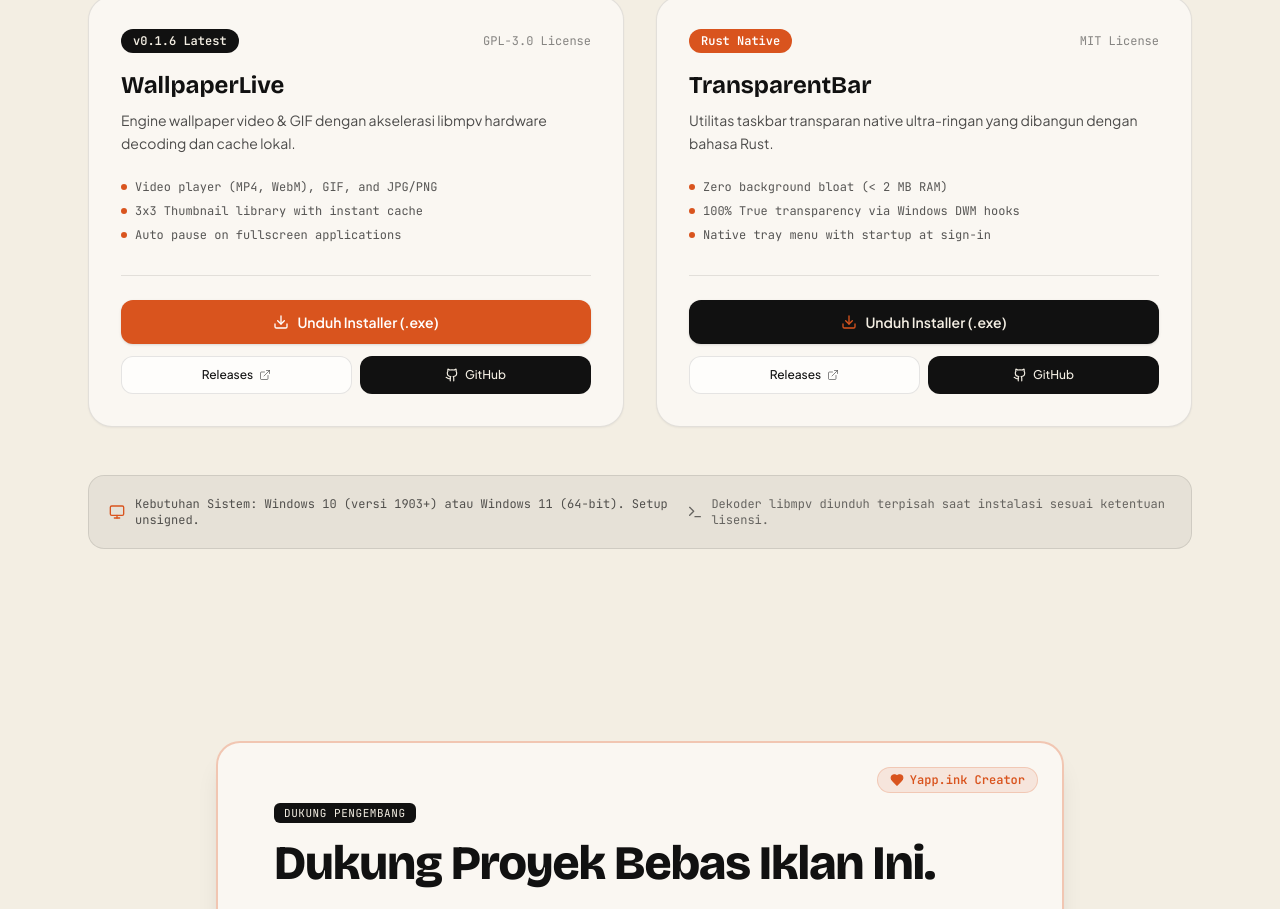
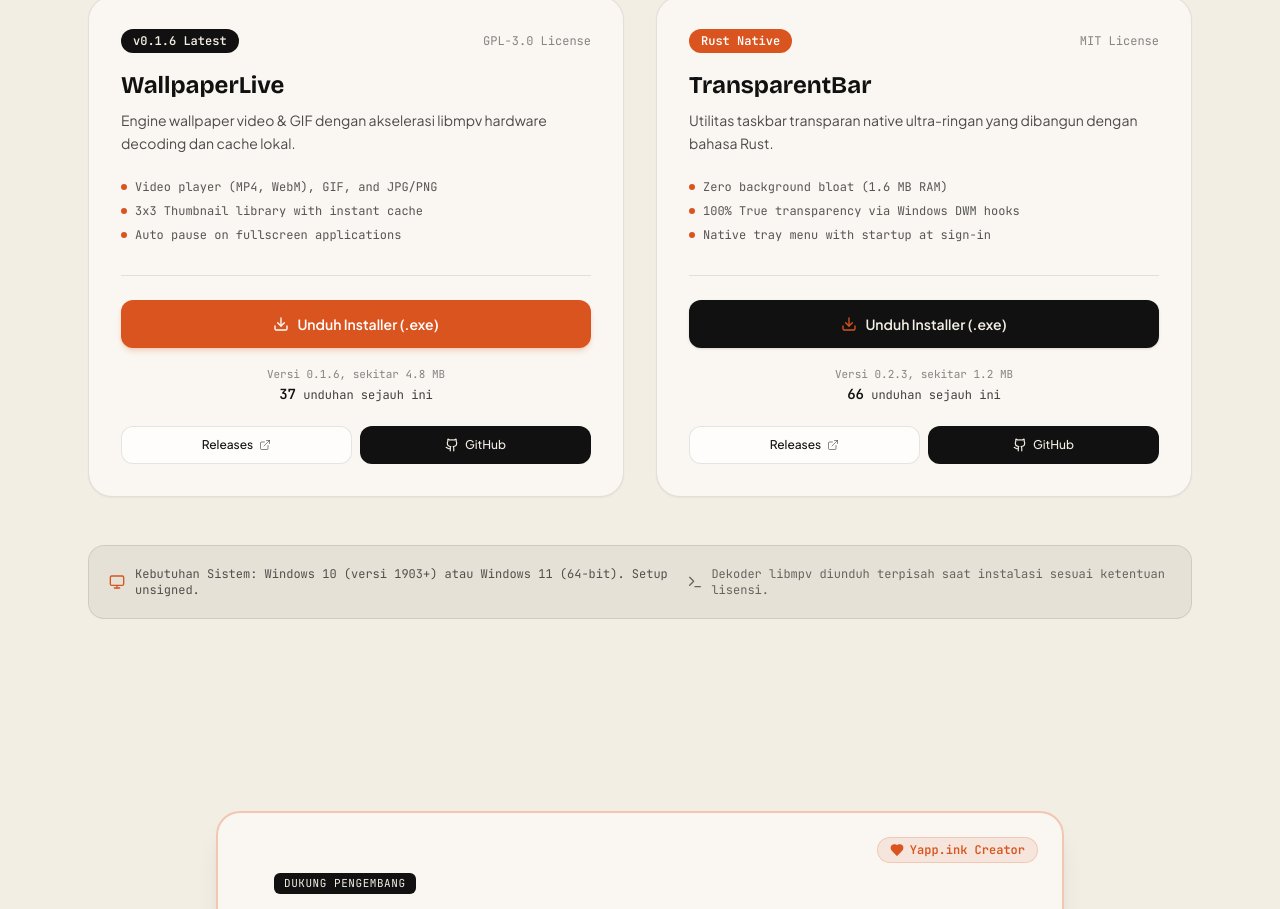
Before and after one commit to Raflyf/LiveBar, a React (Vite) app: page / in a window 1280 px wide. Shown: the part 4573-5482 px from the top of the page. Built offline with nearby package versions, Linux system fonts and the light colour scheme; no server answers.

Commit message:
feat(download): add real-time GitHub download count badges ala nusa

```diff
--- a/src/components/DownloadHub.tsx
+++ b/src/components/DownloadHub.tsx
@@ -1,4 +1,4 @@
-import React from 'react';
+import React, { useState, useEffect } from 'react';
 import { Translation } from '../types/content';
 import { Download, Github, Monitor, Terminal, ExternalLink } from 'lucide-react';
 
@@ -7,6 +7,48 @@ interface DownloadHubProps {
 }
 
 export const DownloadHub: React.FC<DownloadHubProps> = ({ t }) => {
+  // Baseline real download counts as verified from GitHub API
+  const [wlDownloads, setWlDownloads] = useState<number>(37);
+  const [tbDownloads, setTbDownloads] = useState<number>(66);
+
+  useEffect(() => {
+    // Live update from GitHub Releases API
+    async function fetchCounts() {
+      try {
+        const [resWl, resTb] = await Promise.all([
+          fetch('https://api.github.com/repos/Raflyf/WallpaperLive/releases'),
+          fetch('https://api.github.com/repos/Raflyf/TransparentBar/releases'),
+        ]);
+
+        if (resWl.ok) {
+          const dataWl = await resWl.json();
+          let countWl = 0;
+          for (const rel of dataWl) {
+            for (const asset of rel.assets || []) {
+              countWl += asset.download_count || 0;
+            }
+          }
+          if (countWl > 0) setWlDownloads(countWl);
+        }
+
+        if (resTb.ok) {
+          const dataTb = await resTb.json();
+          let countTb = 0;
+          for (const rel of dataTb) {
+            for (const asset of rel.assets || []) {
+              countTb += asset.download_count || 0;
+            }
+          }
+          if (countTb > 0) setTbDownloads(countTb);
+        }
+      } catch {
+        // Fallback to verified baseline counts
+      }
+    }
+
+    fetchCounts();
+  }, []);
+
   return (
     <section id="download" className="py-16 md:py-24 px-4 sm:px-6 max-w-6xl mx-auto">
 
@@ -61,16 +103,26 @@ export const DownloadHub: React.FC<DownloadHubProps> = ({ t }) => {
             </ul>
           </div>
 
-          <div className="space-y-3 pt-6 border-t border-[#111111]/10">
+          <div className="space-y-4 pt-6 border-t border-[#111111]/10">
             <a
               href="https://github.com/Raflyf/WallpaperLive/releases/download/v0.1.6/wallpaperlivesetup-v0.1.6.exe"
-              className="w-full inline-flex items-center justify-center gap-2 px-5 py-3 rounded-xl bg-[#D9541E] text-white font-semibold text-xs sm:text-sm hover:bg-[#c24615] transition-colors shadow-sm"
+              className="w-full inline-flex items-center justify-center gap-2 px-5 py-3.5 rounded-xl bg-[#D9541E] text-white font-semibold text-xs sm:text-sm hover:bg-[#c24615] transition-all transform hover:-translate-y-0.5 shadow-md shadow-[#D9541E]/20"
             >
               <Download className="w-4 h-4" />
               <span>{t.download.installerBtn}</span>
             </a>
 
-            <div className="grid grid-cols-2 gap-2">
+            {/* Nusa Style Download Counter Metric */}
+            <div className="text-center py-0.5">
+              <div className="text-[11px] text-[#111111]/50 font-mono">
+                {t.download.wpVersionSize}
+              </div>
+              <div className="text-xs font-mono text-[#111111]/80 mt-0.5">
+                <strong className="text-[#111111] font-bold text-sm">{wlDownloads.toLocaleString()}</strong> {t.download.downloadsSoFar}
+              </div>
+            </div>
+
+            <div className="grid grid-cols-2 gap-2 pt-1">
               <a
                 href="https://github.com/Raflyf/WallpaperLive/releases"
                 target="_blank"
@@ -115,7 +167,7 @@ export const DownloadHub: React.FC<DownloadHubProps> = ({ t }) => {
             <ul className="text-xs font-mono text-[#111111]/70 space-y-2 mb-8">
               <li className="flex items-center gap-2">
                 <span className="w-1.5 h-1.5 rounded-full bg-[#D9541E]"></span>
-                Zero background bloat (&lt; 2 MB RAM)
+                Zero background bloat (1.6 MB RAM)
               </li>
               <li className="flex items-center gap-2">
                 <span className="w-1.5 h-1.5 rounded-full bg-[#D9541E]"></span>
@@ -128,18 +180,28 @@ export const DownloadHub: React.FC<DownloadHubProps> = ({ t }) => {
             </ul>
           </div>
 
-          <div className="space-y-3 pt-6 border-t border-[#111111]/10">
+          <div className="space-y-4 pt-6 border-t border-[#111111]/10">
             <a
               href="https://github.com/Raflyf/TransparentBar/releases/latest"
               target="_blank"
               rel="noopener noreferrer"
-              className="w-full inline-flex items-center justify-center gap-2 px-5 py-3 rounded-xl bg-[#111111] text-[#F3EEE3] font-semibold text-xs sm:text-sm hover:bg-[#1a1a1a] transition-colors shadow-sm"
+              className="w-full inline-flex items-center justify-center gap-2 px-5 py-3.5 rounded-xl bg-[#111111] text-[#F3EEE3] font-semibold text-xs sm:text-sm hover:bg-[#1a1a1a] transition-all transform hover:-translate-y-0.5 shadow-sm"
             >
               <Download className="w-4 h-4 text-[#D9541E]" />
               <span>{t.download.installerBtn}</span>
             </a>
 
-            <div className="grid grid-cols-2 gap-2">
+            {/* Nusa Style Download Counter Metric */}
+            <div className="text-center py-0.5">
+              <div className="text-[11px] text-[#111111]/50 font-mono">
+                {t.download.tbVersionSize}
+              </div>
+              <div className="text-xs font-mono text-[#111111]/80 mt-0.5">
+                <strong className="text-[#111111] font-bold text-sm">{tbDownloads.toLocaleString()}</strong> {t.download.downloadsSoFar}
+              </div>
+            </div>
+
+            <div className="grid grid-cols-2 gap-2 pt-1">
               <a
                 href="https://github.com/Raflyf/TransparentBar/releases"
                 target="_blank"
--- a/src/types/content.ts
+++ b/src/types/content.ts
@@ -117,6 +117,9 @@ export interface Translation {
     sourceBtn: string;
     requirements: string;
     checksumNote: string;
+    downloadsSoFar: string;
+    wpVersionSize: string;
+    tbVersionSize: string;
   };
   support: {
     badge: string;
@@ -268,6 +271,9 @@ export const translations: Record<Language, Translation> = {
       sourceBtn: "Source Code di GitHub",
       requirements: "Kebutuhan Sistem: Windows 10 (versi 1903+) atau Windows 11 (64-bit). Setup unsigned.",
       checksumNote: "Dekoder libmpv diunduh terpisah saat instalasi sesuai ketentuan lisensi.",
+      downloadsSoFar: "unduhan sejauh ini",
+      wpVersionSize: "Versi 0.1.6, sekitar 4.8 MB",
+      tbVersionSize: "Versi 0.2.3, sekitar 1.2 MB",
     },
     support: {
       badge: "Dukung Pengembang",
@@ -417,6 +423,9 @@ export const translations: Record<Language, Translation> = {
       sourceBtn: "Source Code on GitHub",
       requirements: "System Requirements: Windows 10 (1903+) or Windows 11 (64-bit). Unsigned binaries.",
       checksumNote: "Native libmpv decoder is downloaded with user consent during setup per licensing rules.",
+      downloadsSoFar: "downloads so far",
+      wpVersionSize: "Version 0.1.6, about 4.8 MB",
+      tbVersionSize: "Version 0.2.3, about 1.2 MB",
     },
     support: {
       badge: "Support Independent Dev",
```
